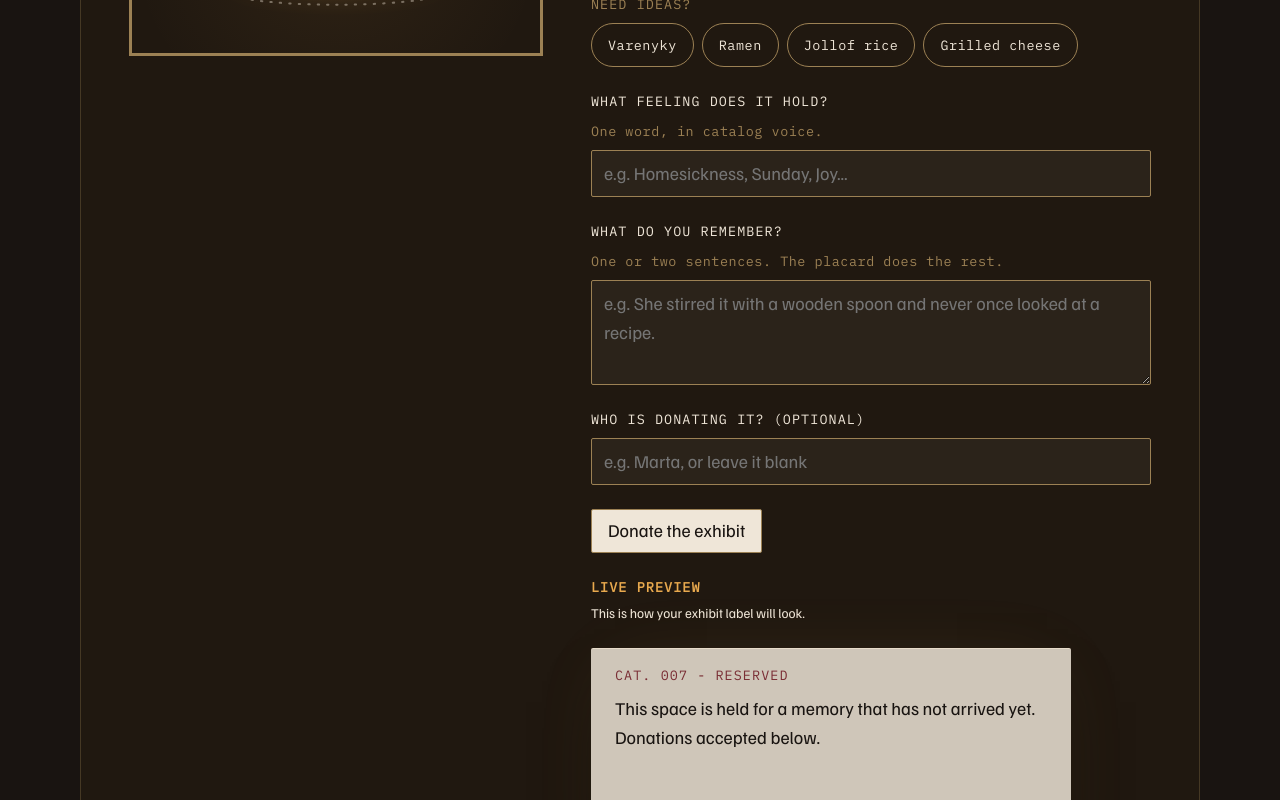
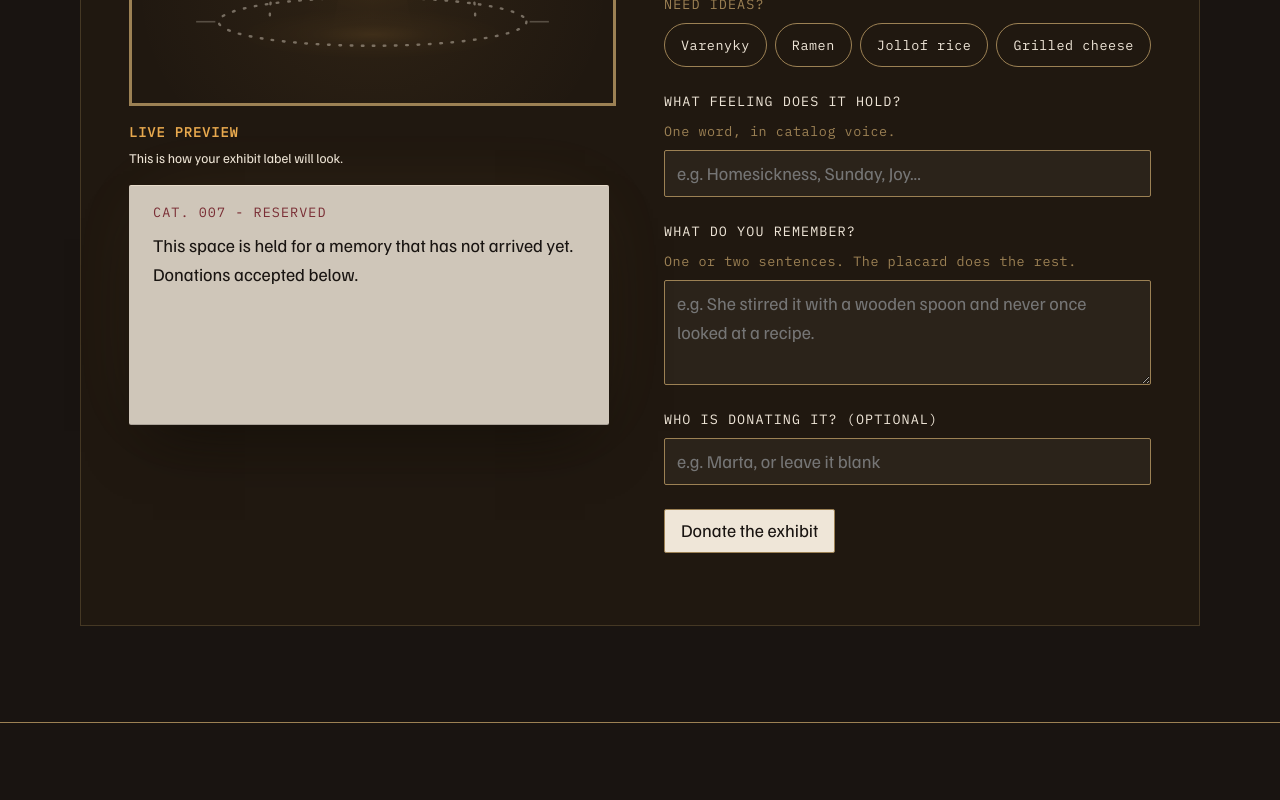
Before and after one commit to nazboyko/still-warm, a React (Vite) app: page / in a window 1280 px wide. Shown: the part 4460-5260 px from the top of the page. Built offline with nearby package versions, Linux system fonts and the light colour scheme.

Commit message:
write beside the label

```diff
--- a/src/components/donate/DonateForm.css
+++ b/src/components/donate/DonateForm.css
@@ -47,9 +47,17 @@
   transition: border-color var(--dur-quiet) var(--ease-soft);
 }
 
+/* The field being written glows like the exhibit under its spot - additive to
+   the global focus ring, never a replacement for it. */
 .desk-field input:focus-visible,
 .desk-field textarea:focus-visible {
-  border-color: var(--plaster);
+  border-color: var(--tungsten);
+  box-shadow: 0 0 24px -6px rgb(232 169 78 / 0.4);
+}
+
+.desk-field input:hover:not(:focus-visible),
+.desk-field textarea:hover:not(:focus-visible) {
+  border-color: rgb(232 169 78 / 0.7);
 }
 
 .desk-field textarea {
--- a/src/components/donate/DonateSection.css
+++ b/src/components/donate/DonateSection.css
@@ -35,14 +35,16 @@
 
 @media (min-width: 64rem) {
   .donate-grid {
-    /* The written column carries more, so it gets more room. */
-    grid-template-columns: minmax(0, 0.85fr) minmax(0, 1.15fr);
+    grid-template-columns: minmax(0, 1fr) minmax(0, 1fr);
     gap: var(--space-12);
   }
 }
 
 .donate-exhibit {
+  display: grid;
+  gap: var(--space-4);
   width: 100%;
+  min-width: 0;
 }
 
 .donate-column {
--- a/src/components/donate/DonateSection.tsx
+++ b/src/components/donate/DonateSection.tsx
@@ -96,8 +96,23 @@ export function DonateSection({
             {/* The exhibit hangs on the left in both states. What the visitor
                 watched while typing and what they are given at the end are the
                 same frame in the same place; only its contents change. */}
+            {/* Write on the right, watch on the left: the label forms beside
+                the fields as they are filled, the way every room pairs its art
+                with its words. At donation the placard crosses to the right to
+                make way for the actions; the frame itself never moves. */}
             <div className="donate-exhibit">
               <ExhibitFrame donated={donated} />
+              {donated ? null : (
+                <>
+                  <div className="donate-column-head">
+                    <h3 className="preview-heading">
+                      {donatePreview.waiting.heading}
+                    </h3>
+                    <p className="preview-note">{donatePreview.waiting.note}</p>
+                  </div>
+                  <ExhibitPlacard draft={draft} donated={donated} />
+                </>
+              )}
             </div>
             <div className="donate-column">
               {donated ? (
@@ -109,22 +124,11 @@ export function DonateSection({
                   </div>
                 </>
               ) : (
-                <>
-                  <DonateForm
-                    draft={draft}
-                    onChange={updateDraft}
-                    onDonate={donate}
-                  />
-                  {/* The label forms under the fields as they are filled: the
-                      preview is the point of the section, so it stays. */}
-                  <div className="donate-column-head">
-                    <h3 className="preview-heading">
-                      {donatePreview.waiting.heading}
-                    </h3>
-                    <p className="preview-note">{donatePreview.waiting.note}</p>
-                  </div>
-                  <ExhibitPlacard draft={draft} donated={donated} />
-                </>
+                <DonateForm
+                  draft={draft}
+                  onChange={updateDraft}
+                  onDonate={donate}
+                />
               )}
               {/* Always mounted, so the live region is there to announce into. */}
               <p role="status" className="donate-status">
```
Also changed, not shown: 2 other files (tests, documents, lock files or other folders).
